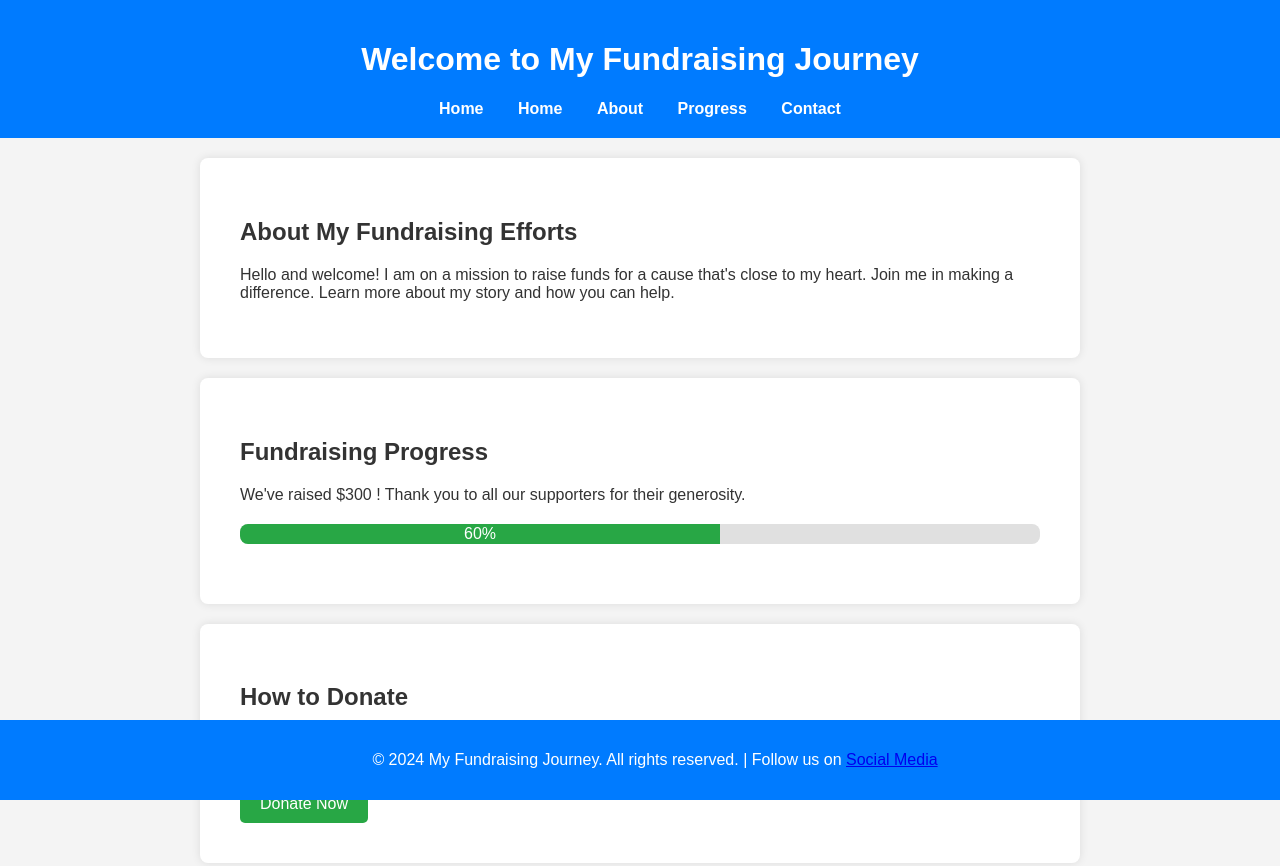
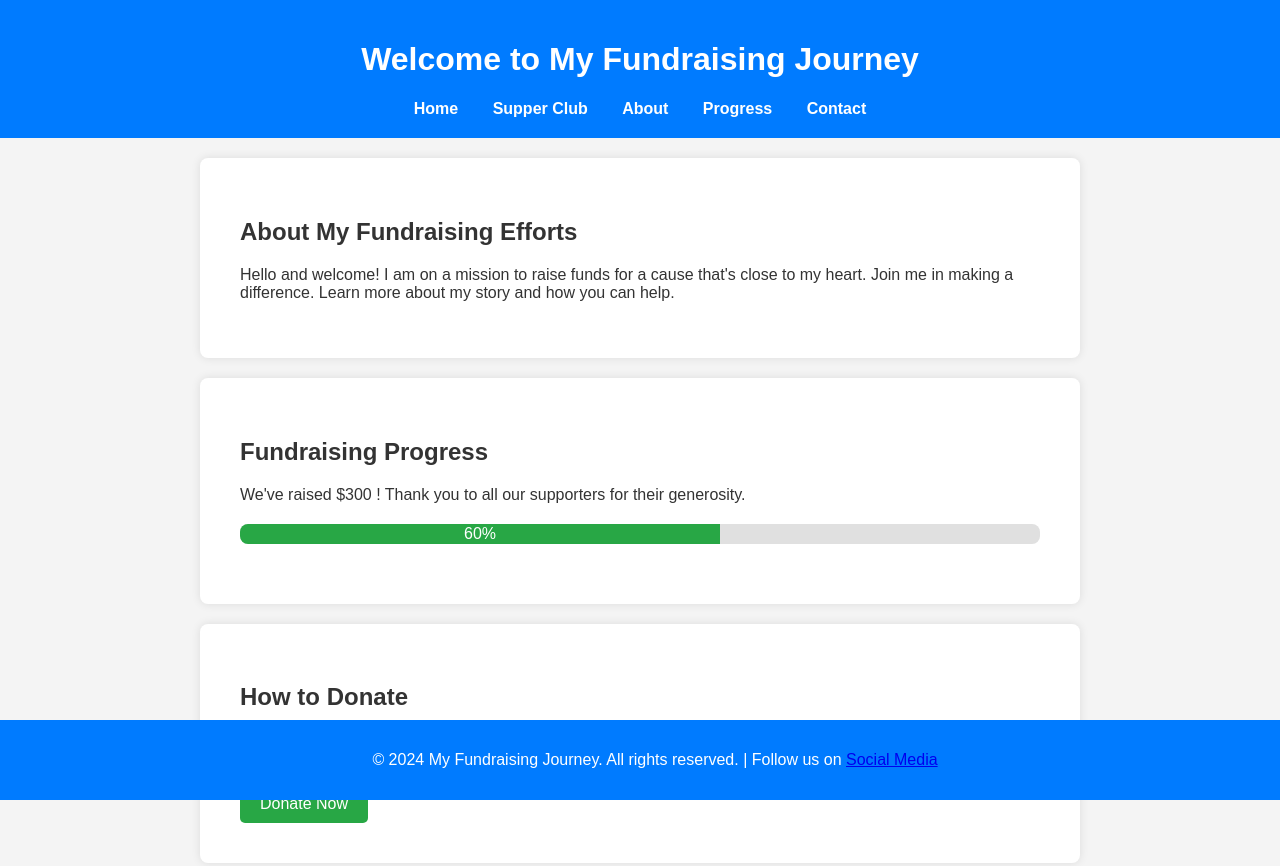
Before and after one commit to dadbodxgod/Steps-for-Sarcoma-Web, a plain HTML site: page index.html in a window 1280 px wide. Drawn offline with Linux system fonts and the light colour scheme; a script that the page names is missing.

Commit message:
Update index.html

```diff
--- a/index.html
+++ b/index.html
@@ -18,7 +18,7 @@
         <nav>
             <ul>
                 <li><a href="index.html">Home</a></li>
-                <li><a href="supper_club.html">Home</a></li>
+                <li><a href="supper_club.html">Supper Club</a></li>
                 <li><a href="about.html">About</a></li>
                 <li><a href="progress.html">Progress</a></li>
                 <li><a href="contact.html">Contact</a></li>
```
